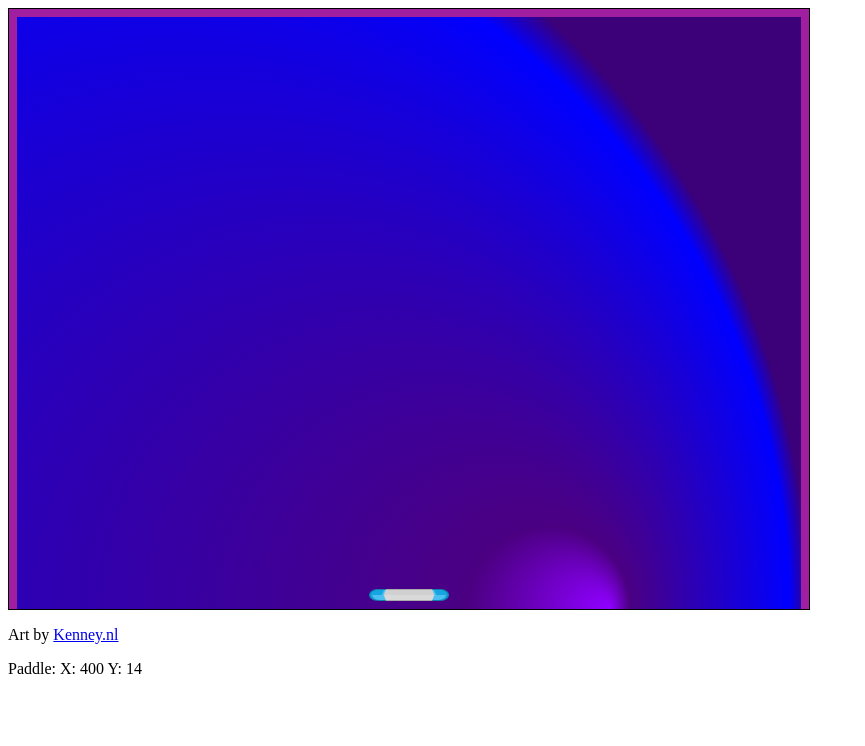
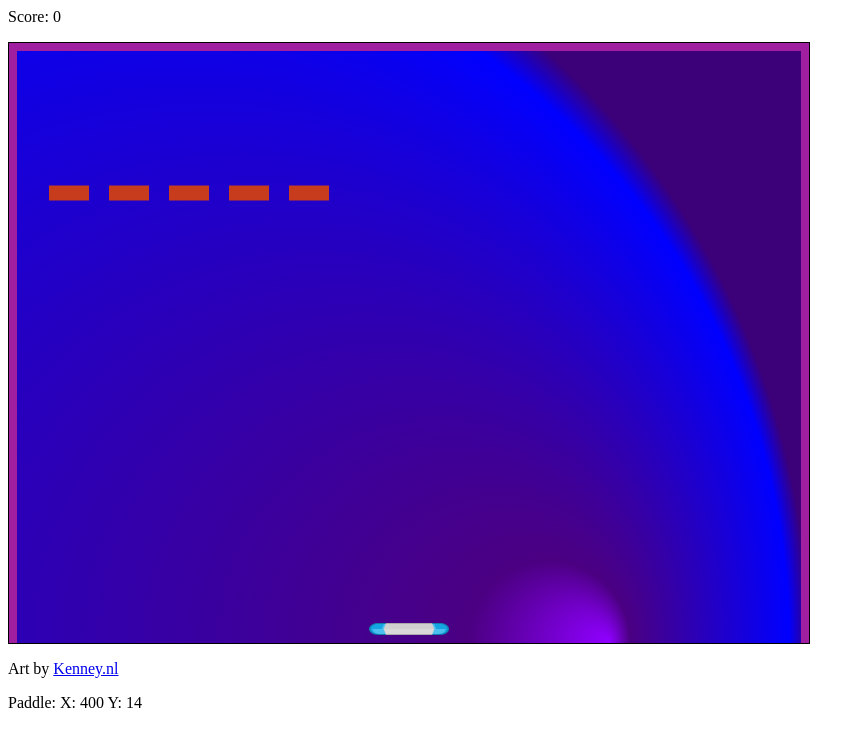
Before and after one commit to UplinkCoder/sjwbreak, a plain HTML site: page index.html in a window 1280 px wide. Shown: the whole page, without its empty margins (0-865 px from the left). Drawn offline with Linux system fonts and the light colour scheme.

Commit message:
First working verion

```diff
--- a/index.html
+++ b/index.html
@@ -6,6 +6,7 @@
     <audio id="bounce" preload="auto">
         <source src="ogg/bounce.ogg" type="audio/ogg">
     </audio>
+    <p id="score"> Score: 0 </p>
     <canvas id="game" width="800" height="600" style="Border:1px solid #000;"></canvas>
     <div>
         <p> Art by <a href="https://www.kenney.nl">Kenney.nl</a></p>
@@ -97,6 +98,8 @@
         var Right = 2;
         var Space = 3;
 
+        var Score = 0;
+
         function game_obj_t(position, velocity, size, imageOrColorString, onHit) {
             this.position            = position;
             this.velocity            = velocity;
@@ -133,7 +136,6 @@
         function applyVelocityChangeAfterCollisionWith(ball, brick) {
             var brickBounds = getBounds(brick);
             var ballP = ball.position;
-            var resultVelocity;
 
             var distFromBottom = Math.abs(ballP.y - brickBounds.y0);
             var distFromTop    = Math.abs(ballP.y - brickBounds.y1);
@@ -197,20 +199,38 @@
             imageOrColorString: "rgb(200, 60, 30)",
 
             newBrick: function (position) {
-                return new game_obj_t(
+                var b = new game_obj_t(
                     position,
                     this.velocity,
                     this.size,
-                    this.imageOrColorString
+                    this.imageOrColorString,
+                    function () {
+                        playSound(Bounce);
+                        Score += 20;
+                        collidersToRemove.push(colliders.indexOf(b));
+                    }
                 );
+                return b;
             }
         };
 
+        var HorizontalBorderSize = new vec2(BorderWidth, CanvasHeight);
+        var VerticalBorderSize   = new vec2(CanvasWidth, BorderWidth);
+        var LeftBorder   = ProtoBorder.newBorder(new vec2(              BorderWidth/2, CanvasHeight/2), HorizontalBorderSize);
+        var RightBorder  = ProtoBorder.newBorder(new vec2(CanvasWidth - BorderWidth/2, CanvasHeight/2), HorizontalBorderSize);
+        var TopBorder    = ProtoBorder.newBorder(new vec2(CanvasWidth/2 - BorderWidth/2, CanvasHeight - BorderWidth/2), VerticalBorderSize);
+        var BottomBorder = ProtoBorder.newBorder(new vec2(CanvasWidth/2 - BorderWidth/2,                BorderWidth/2), VerticalBorderSize);
+
+        // input state
         var isDown  = [];
         var wasDown = [];
+
+        // gameState
         var balls = [];
         var bricks = [];
         var colliders = [];
+        var collidersToRemove = [];
+
         var gameRunning = 0; // Test variable
         var lastTime = Date.now();
         var dt = 0;
@@ -221,15 +241,10 @@
             new vec2(PaddleWidth, PaddleHeight),
             PaddleImage
         );
-        var HorizontalBorderSize = new vec2(BorderWidth, CanvasHeight);
-        var VerticalBorderSize   = new vec2(CanvasWidth, BorderWidth);
-        var leftBorder   = ProtoBorder.newBorder(new vec2(              BorderWidth/2, CanvasHeight/2), HorizontalBorderSize);
-        var rightBorder  = ProtoBorder.newBorder(new vec2(CanvasWidth - BorderWidth/2, CanvasHeight/2), HorizontalBorderSize);
-        var topBorder    = ProtoBorder.newBorder(new vec2(CanvasWidth/2 - BorderWidth/2, CanvasHeight - BorderWidth/2), VerticalBorderSize);
-        var bottomBorder = ProtoBorder.newBorder(new vec2(CanvasWidth/2 - BorderWidth/2,                BorderWidth/2), VerticalBorderSize);
-        colliders.push(leftBorder);
-        colliders.push(rightBorder);
-        colliders.push(topBorder);
+
+        colliders.push(LeftBorder);
+        colliders.push(RightBorder);
+        colliders.push(TopBorder);
 
         var LeftArrow_Key  = 37;
         var RightArrow_Key = 39;
@@ -241,14 +256,16 @@
             wasDown[key] = false;
         }
 
-        function addBrick () {
+        function addBricks () {
             var y = 450;
-            var xs = [60, 120, 180];
+            var xs = [60, 120, 180, 240, 300];
             for(var i = 0; i < xs.length; i++)
             {
-                bricks.push(ProtoBrick.newBrick(new vec2(y, xs[i])));
+                colliders.push(ProtoBrick.newBrick(new vec2(xs[i], y)));
             }
+            // colliders.push(...bricks);
         }
+        addBricks();
 
         window.onkeydown = function(e) {
             if (e.keyCode == LeftArrow_Key)
@@ -366,6 +383,7 @@
                     if (collides(ball, c))
                     {
                         playSound(Bounce);
+                        if (c.onHit !== undefined) { c.onHit(); }
                         applyVelocityChangeAfterCollisionWith(ball, c);
                         break;
                     }
@@ -432,14 +450,23 @@
             drawPaddle();
             drawBalls();
             drawColliders();
-
+            document.getElementById('score').innerHTML = "Score: " + Score.toString();
+            for(var i = collidersToRemove.length - 1; i >= 0; --i) {
+                var ci = collidersToRemove[i];
+                colliders.splice(ci, 1);
+            }
+            collidersToRemove = [];
             // update old state for delta
             lastTime = now;
             for (var i = 0; i < Keys.length; i++) {
                 wasDown[Keys[i]] = isDown[Keys[i]];
             }
         }
-        setInterval(gameLoop, FrameTime);
+        var gameInterval = setInterval(gameLoop, FrameTime);
+
+        window.onbeforeunload = function() {
+            clearInterval(gameInterval);
+        };
     </script>
 
 </body>
```
